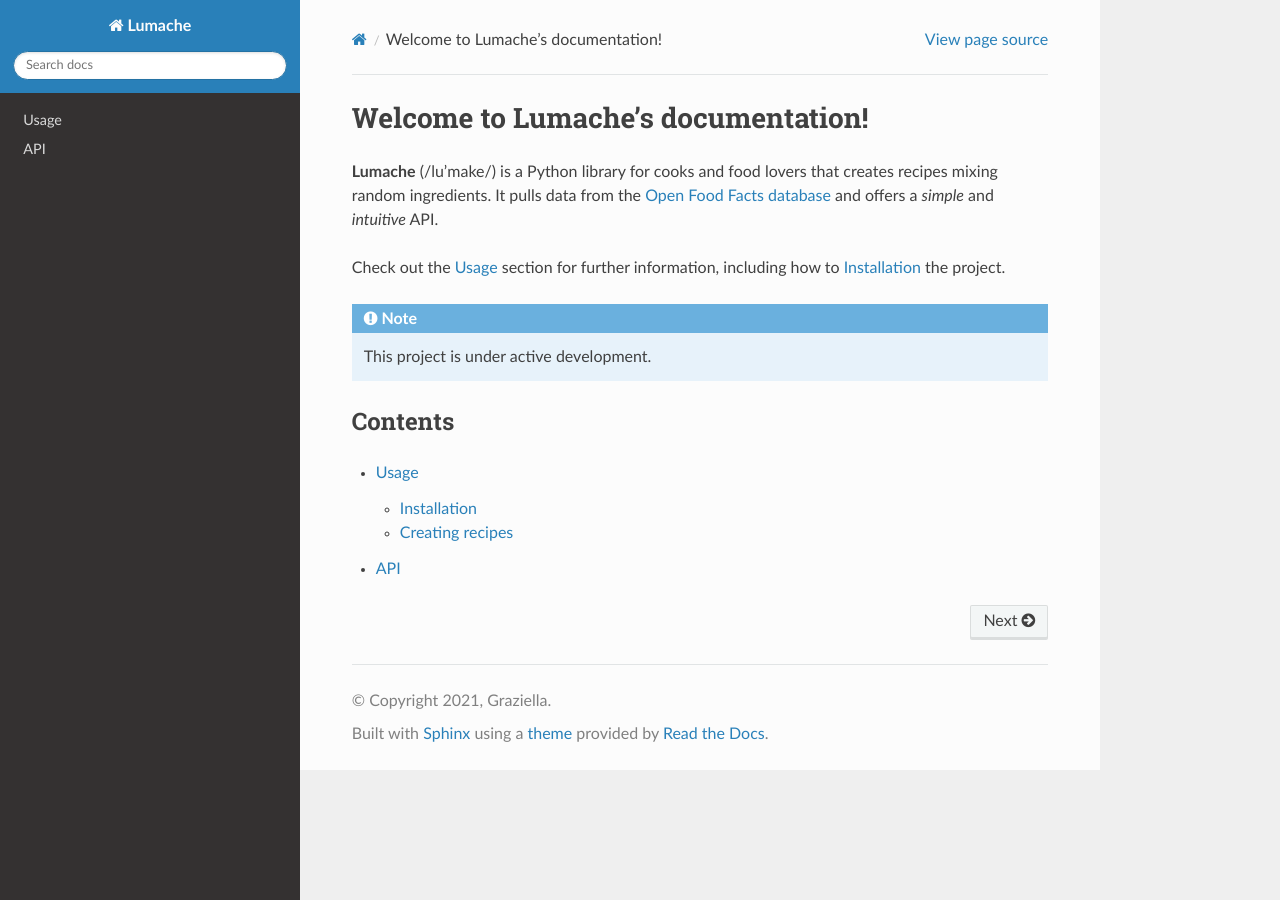
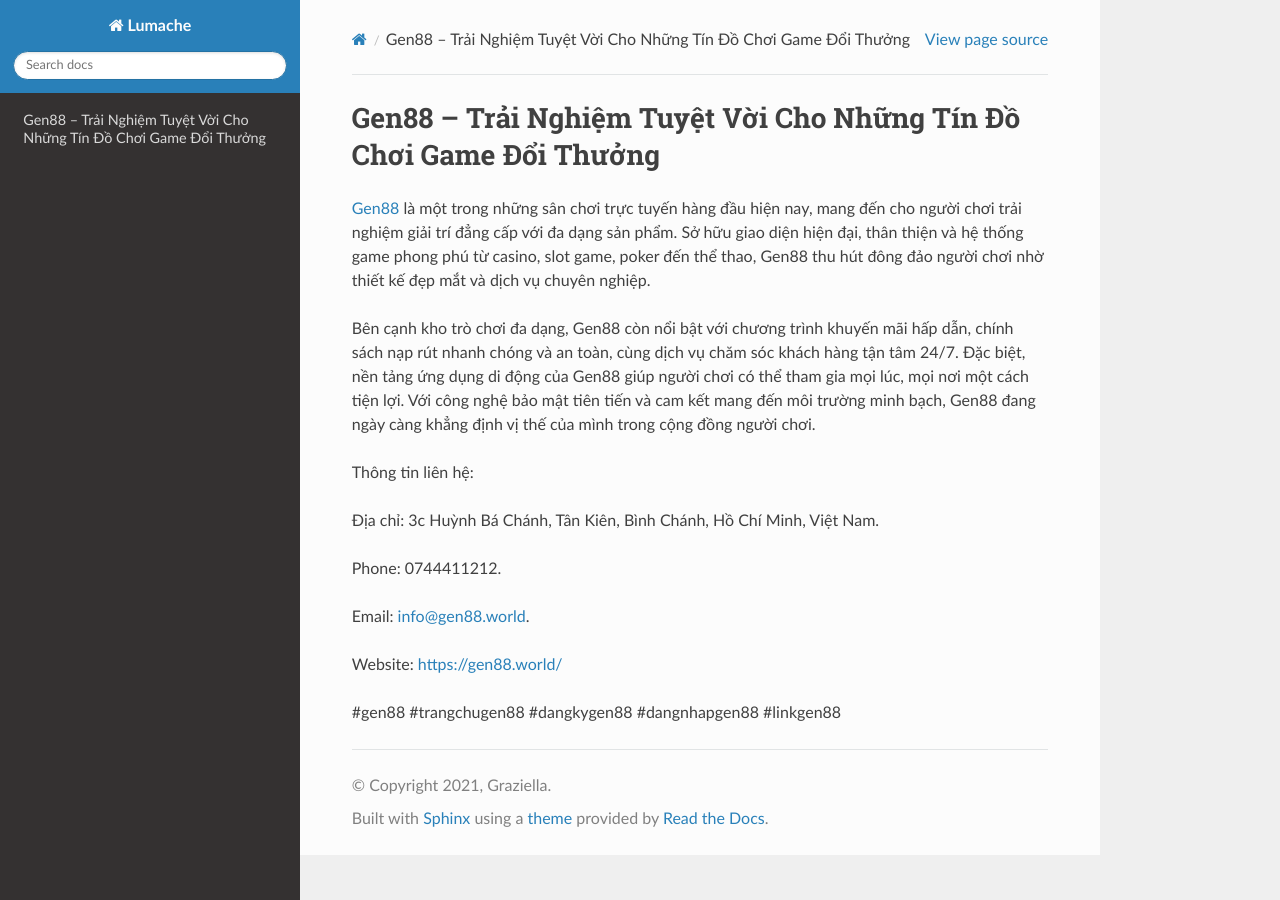
Before and after one commit to amaradasgupta3/gen88world, a Sphinx documentation site: the page built from docs/source/index.rst, in a window 1280 px wide. Built offline with Sphinx 7.4.7 and the Read the Docs theme 3.1.0, drawn with Linux system fonts in a browser that asks for light colours.

Commit message:
Update index.rst

```diff
--- a/docs/source/index.rst
+++ b/docs/source/index.rst
@@ -1,22 +1,18 @@
-Welcome to Lumache's documentation!
+Gen88 – Trải Nghiệm Tuyệt Vời Cho Những Tín Đồ Chơi Game Đổi Thưởng
 ===================================
 
-**Lumache** (/lu'make/) is a Python library for cooks and food lovers
-that creates recipes mixing random ingredients.
-It pulls data from the `Open Food Facts database <https://world.openfoodfacts.org/>`_
-and offers a *simple* and *intuitive* API.
+`Gen88 <https://gen88.world/>`_ là một trong những sân chơi trực tuyến hàng đầu hiện nay, mang đến cho người chơi trải nghiệm giải trí đẳng cấp với đa dạng sản phẩm. Sở hữu giao diện hiện đại, thân thiện và hệ thống game phong phú từ casino, slot game, poker đến thể thao, Gen88 thu hút đông đảo người chơi nhờ thiết kế đẹp mắt và dịch vụ chuyên nghiệp.
 
-Check out the :doc:`usage` section for further information, including
-how to :ref:`installation` the project.
+Bên cạnh kho trò chơi đa dạng, Gen88 còn nổi bật với chương trình khuyến mãi hấp dẫn, chính sách nạp rút nhanh chóng và an toàn, cùng dịch vụ chăm sóc khách hàng tận tâm 24/7. Đặc biệt, nền tảng ứng dụng di động của Gen88 giúp người chơi có thể tham gia mọi lúc, mọi nơi một cách tiện lợi. Với công nghệ bảo mật tiên tiến và cam kết mang đến môi trường minh bạch, Gen88 đang ngày càng khẳng định vị thế của mình trong cộng đồng người chơi.
 
-.. note::
+Thông tin liên hệ:
 
-   This project is under active development.
+Địa chỉ: 3c Huỳnh Bá Chánh, Tân Kiên, Bình Chánh, Hồ Chí Minh, Việt Nam.
 
-Contents
---------
+Phone: 0744411212.
 
-.. toctree::
+Email: info@gen88.world.
 
-   usage
-   api
+Website: https://gen88.world/
+
+#gen88 #trangchugen88 #dangkygen88 #dangnhapgen88 #linkgen88
```
